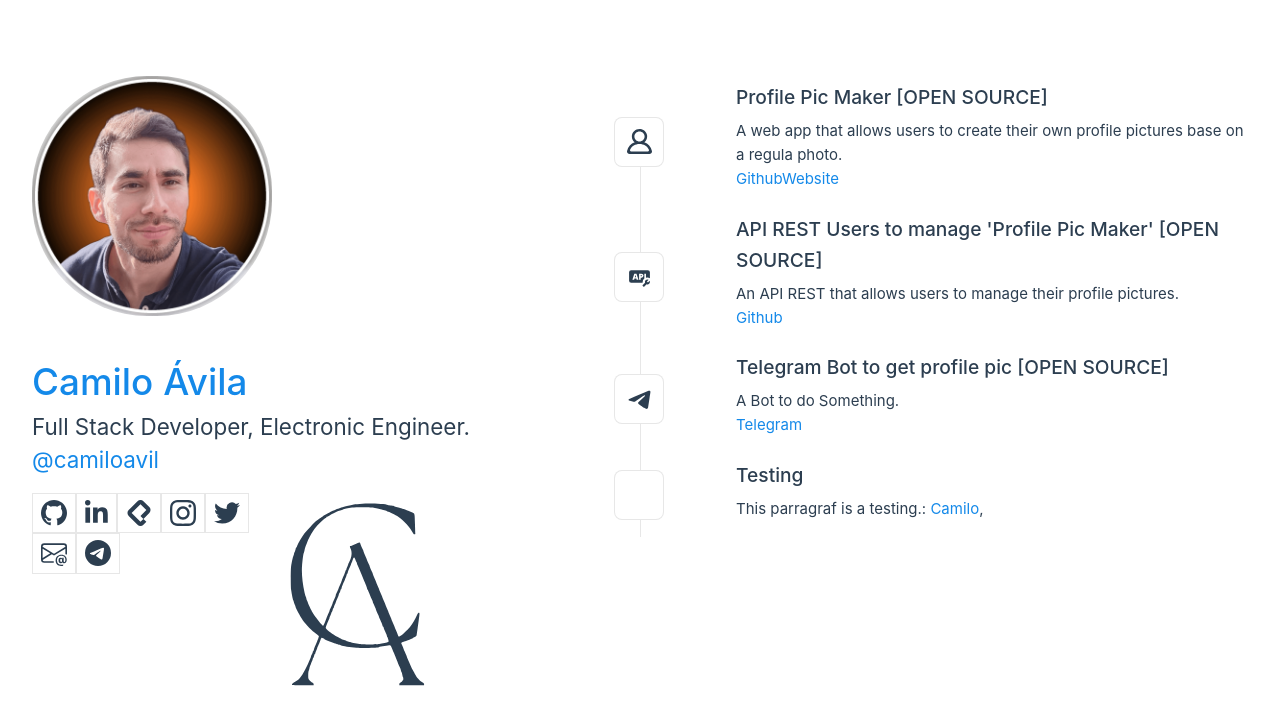
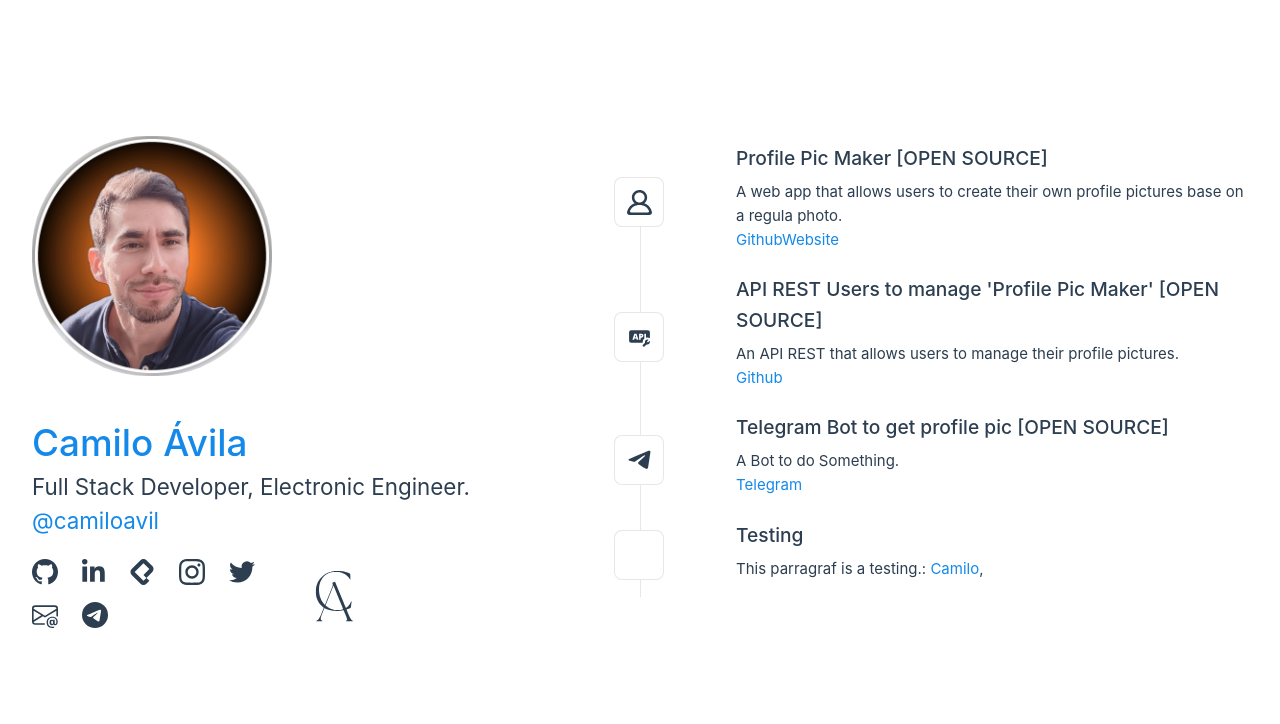
Before and after one commit to camiloavil/My-Landing-Page-Vue, a Vue app: page / in a window 1280 px wide. Shown: the top 724 px of the page. Built offline with nearby package versions, Linux system fonts and the light colour scheme.

Commit message:
chore(HTML-CSS) fix responsive desing vertical and horizontal view

```diff
--- a/src/App.vue
+++ b/src/App.vue
@@ -51,21 +51,26 @@ header {
   line-height: 1.2;
 }
 .profilepicture{
+  margin: auto 0.5rem;
   border-radius: 48%;
-  height: 6rem;
-}
-
-.brand{
-  margin-top: 32px;
+  min-height: 2rem;
+  max-height: 6rem;
+  /*width: 100%; */
 }
 .wrapper{
+  width: 100%;
   display: flex;
   margin-bottom: 1.5rem;
+  justify-content: center;
 }
 
 @media (min-width: 1024px) {
+  .brand{
+    margin-top: 32px;
+  }
   .profilepicture{
-    height: 15rem;
+    margin: 0 0 0 0;
+    max-height: 15rem;
   }
   header {
     display: flex;
--- a/src/assets/main.css
+++ b/src/assets/main.css
@@ -3,7 +3,7 @@
 #app {
   max-width: 1280px;
   margin: 0 auto;
-  padding: 2rem;
+  padding: 1rem 0;
 
   font-weight: normal;
 }
--- a/src/components/MyBrand.vue
+++ b/src/components/MyBrand.vue
@@ -12,7 +12,7 @@ defineProps({
 
 <template>
   <footer class="footer-container">
-    <div>
+    <div class="top-container">
       <h1 class="mycolor">{{ data_content.name }}</h1>
       <h4>
         {{ data_content.description }}
@@ -38,6 +38,13 @@ defineProps({
 </template>
 
 <style scoped>
+.footer-container{
+  display: block;
+  margin: 0;
+}
+.top-container{
+  display: block;
+}
 a:hover{
   text-decoration: underline;
 }
@@ -49,29 +56,25 @@ h1 {
 h4 {
   font-size: 0.9rem;
 }
-.footer-container{
-  display: block;
-}
 
 .logo {
   fill: var(--color-text);
-  /* display: block; */
-  margin: auto 24px;
-  min-width: 50px;
-}
-.icon_container {
-  /* display: flex; */
-  align-items: right;
-  /* border-right: 1px solid var(--color-border); */
+  margin: auto 1rem;
+  min-width: 1rem;
+  max-width: 1.8rem;
 }
 .logo:hover{
   fill: var(--color-links);
 }
+.icon_container {
+  align-items: right;
+  margin-bottom: 0.3rem;
+}
 .bottom-container{
-  margin-top: 1rem;
+  margin-top: 0.5rem;
   display: flex;
+  justify-content: space-between;
 }
-
 @media (min-width: 1024px) {
   h1 {
     font-weight: 500;
@@ -86,13 +89,21 @@ h4 {
   .footer-container h3 {
     text-align: left;
   }
+  .bottom-container{
+    margin-top: 1rem;
+    display: flex;
+    justify-content: flex-start;
+  }
+
   .icon_container {
     display: flex;
     /* align-items: right; */
     /* border-right: 1px solid var(--color-border); */
   }
   .logo {
+    margin-left: 2rem;
     min-width: 1rem;
+    max-width: 3rem;
   }
 }
 </style>
--- a/src/components/icons/LogoLink.vue
+++ b/src/components/icons/LogoLink.vue
@@ -18,17 +18,12 @@ defineProps({
 
 <style scoped>
 a{
-  /* display: inline-block; */
   text-align: center;
-  border: 1px solid var(--color-border);
 }
-/* svg{
-} */
 .icon_link{
   fill: var(--color-text);
-  height: 1.4rem;
-  /* width: 1.4rem; */
-  padding: 3px 1rem;
+  height: 1.6rem;
+  padding: 3px 0.6rem;
 }
 .icon_link:hover{
   fill: var(--color-links);
@@ -36,7 +31,7 @@ a{
 @media (min-width: 1024px) {
   .icon_link{
     height: 2rem;
-    padding: 6px 0.5rem 0 0.5rem;
+    padding: 6px 1.5rem 0 0;
   }
 }
 </style>
```
